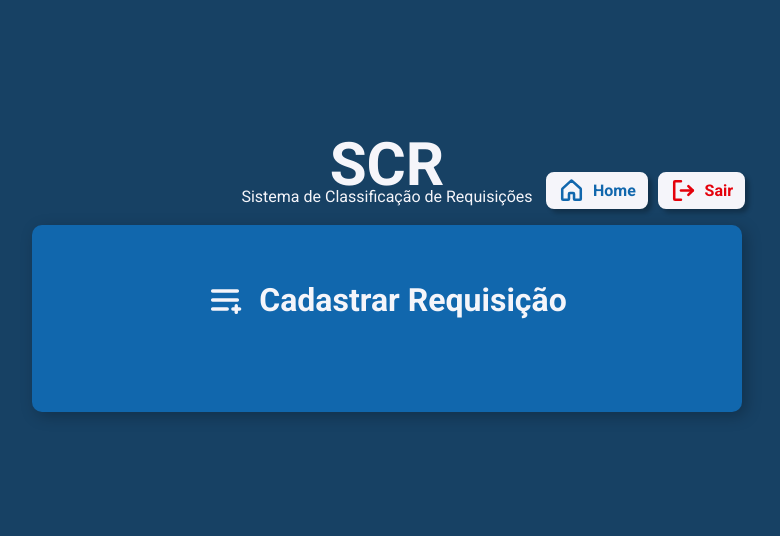
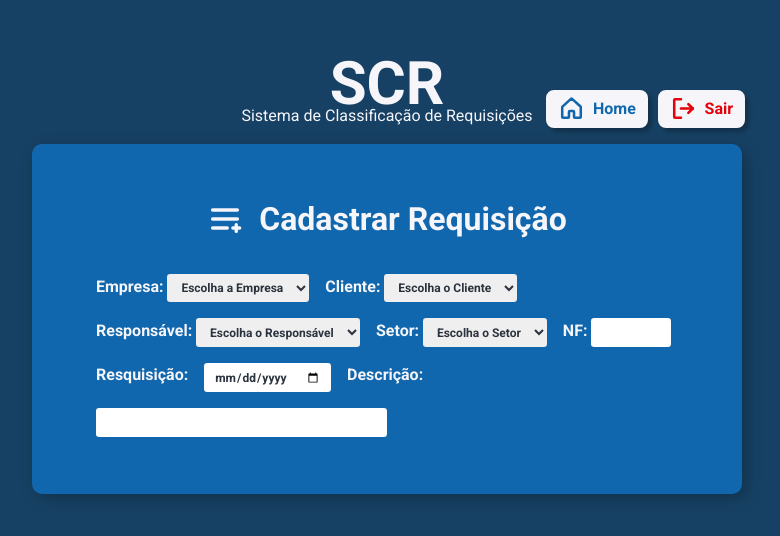
Before and after one commit to Jonatas-JS/SCR-Sistema-de-Classificacao-de-Requisicao, a React (Vite) app: page /request in a window 1280 px wide. Shown: the part 108-644 px from the top of the page, without its empty margins (253-1033 px from the left). Built offline with nearby package versions, Linux system fonts and the light colour scheme.

Commit message:
ajuste requestPage

```diff
--- a/src/index.css
+++ b/src/index.css
@@ -24,9 +24,7 @@
 }
 
 body {
-
   display: flex;
-  /* width: 100vw; */
   height: 100vh;
   /* min-height: 100vh; */
   place-items: center;
@@ -49,3 +47,25 @@ button {
 button:hover {
   background-color: var(--blue-200);
 }
+input,
+select,
+select option,
+textarea {
+  color: var(--blue-500);
+
+  font-family: 'Roboto', sans-serif;
+  font-size: .75rem;
+  font-weight: 700;
+
+  border: none;
+  border-radius: .2rem;
+  height: 1.8rem;
+  padding: 0 .62rem;
+}
+input:focus, select:focus, textarea:focus {
+  outline: none;
+ }
+ textarea {
+  resize: none;
+  padding: .62rem;
+ }
--- a/src/pages/registration/RegistrationPage.jsx
+++ b/src/pages/registration/RegistrationPage.jsx
@@ -32,11 +32,11 @@ function RegistrationPage() {
   const [selectedCompany, setSelectedCompany] = useState(null)
 
   const renderListEmpresa = () => ListEmpresa.map(
-  (item) => <option>{item.name}</option>
+  (item) => <option key={Number(Math.random() * 3)}>{item.name}</option>
   )
 
   const renderListSetores = () => ListEmpresa.find((item) => item.name === selectedCompany)?.setores.map(
-  (item) => <option>{item}</option>
+  (item) => <option key={Number(Math.random() * 3)}>{item}</option>
   )
 
   return (
--- a/src/pages/registration/RegsitrationPage.module.css
+++ b/src/pages/registration/RegsitrationPage.module.css
@@ -21,27 +21,7 @@ table th {
 
   text-align: left;
 }
-
-.container input,
-.container select,
-.container select option {
-  color: var(--blue-500);
-
-  font-family: 'Roboto', sans-serif;
-  font-size: .75rem;
-  font-weight: 700;
-}
-.container input, .container select {
-  /* width: 100%; */
-  border: none;
-  border-radius: .2rem;
-  height: 1.8rem;
-  padding: 0 .62rem;
-}
-.container input:focus, .container select:focus {
-  outline: none;
- }
- .buttonCadastrar {
+.buttonCadastrar {
   display: flex;
   justify-content: right;
 }
--- a/src/pages/request/RequestPage.jsx
+++ b/src/pages/request/RequestPage.jsx
@@ -13,6 +13,46 @@ function RequestPage() {
         icon={<ListPlus size={36} weight='bold'/>}
         name='Cadastrar Requisição'
         />
+        <div className={styles.form}>
+          <div>
+            <label>Empresa: </label>
+            <select>
+              <option value="option" selected disabled >Escolha a Empresa</option>
+            </select>
+          </div>
+
+          <div>
+            <label>Cliente: </label>
+            <select>
+              <option selected disabled >Escolha o Cliente</option>
+            </select>
+          </div>
+
+          <div>
+            <label>Responsável: </label>
+            <select>
+              <option selected disabled >Escolha o Responsável</option>
+            </select>
+          </div>
+
+          <div>
+            <label>Setor: </label>
+            <select>
+              <option selected disabled >Escolha o Setor</option>
+            </select>
+          </div>
+
+          <div className={styles.notaFiscal}>
+            <label>NF: </label>
+            <input type="text" id="notaFiscal" />
+          </div>
+
+          <label>Resquisição: </label>
+          <input type="date" id="" />
+
+          <p><label>Descrição: </label></p>
+          <textarea cols="30" rows="10"  ></textarea>
+        </div>
       </div>
     </div>
   )
--- a/src/pages/request/RequestPage.module.css
+++ b/src/pages/request/RequestPage.module.css
@@ -1,7 +1,20 @@
 .container {
-  min-width: 710px;
-  padding: 3.56rem 8rem;
+  max-width: 710px;
+  padding: 3.56rem 4rem;
   background-color: var(--blue-300);
   box-shadow: 4px 4px 15px rgba(0, 0, 0, 0.25);
   border-radius: .62rem;
 }
+textarea {
+  width: 50%;
+  height: 10rem;
+}
+.form {
+  display: flex;
+  flex-wrap: wrap;
+  /* justify-content: center; */
+  gap: 1rem;
+}
+.notaFiscal input {
+  width: 5rem;
+}
```
